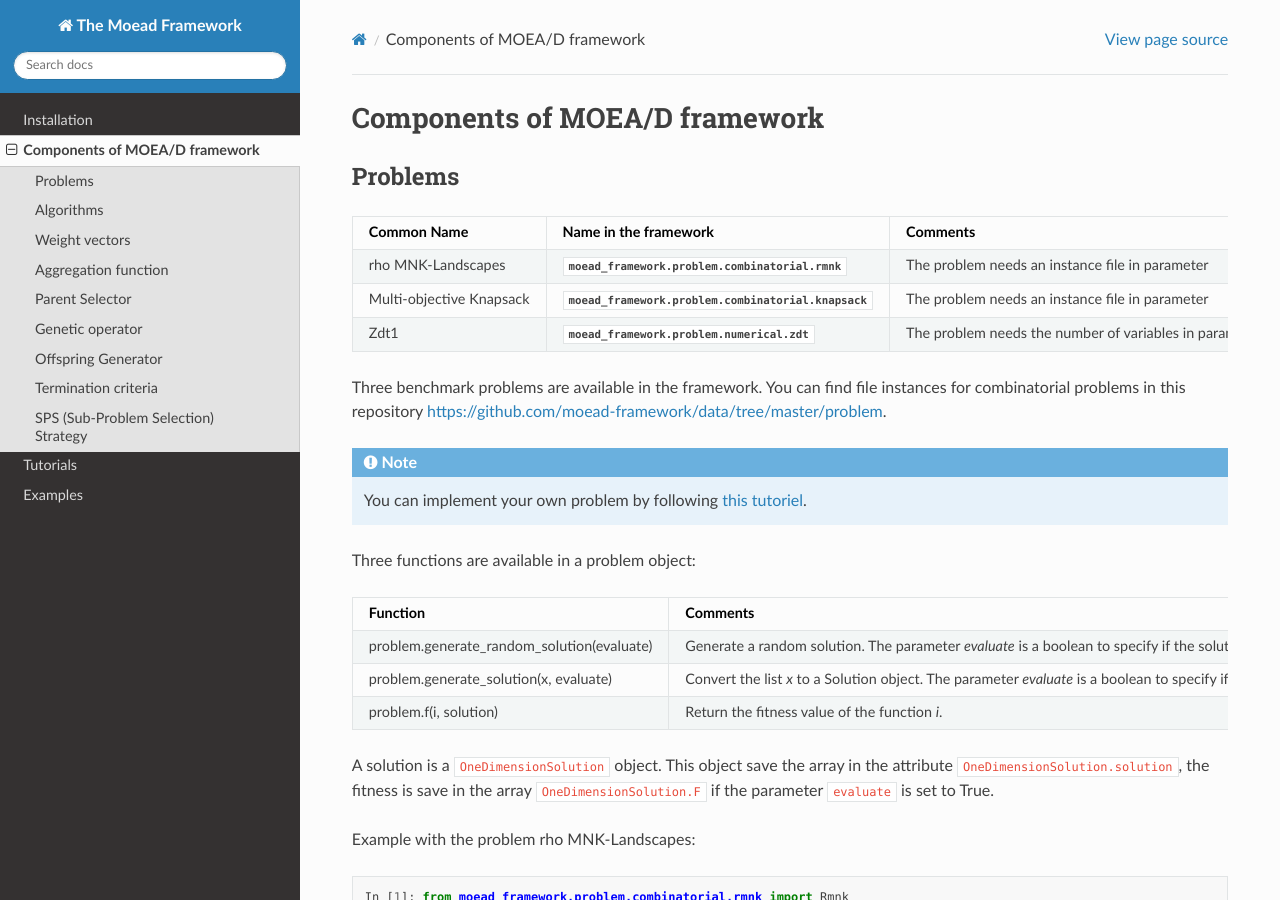
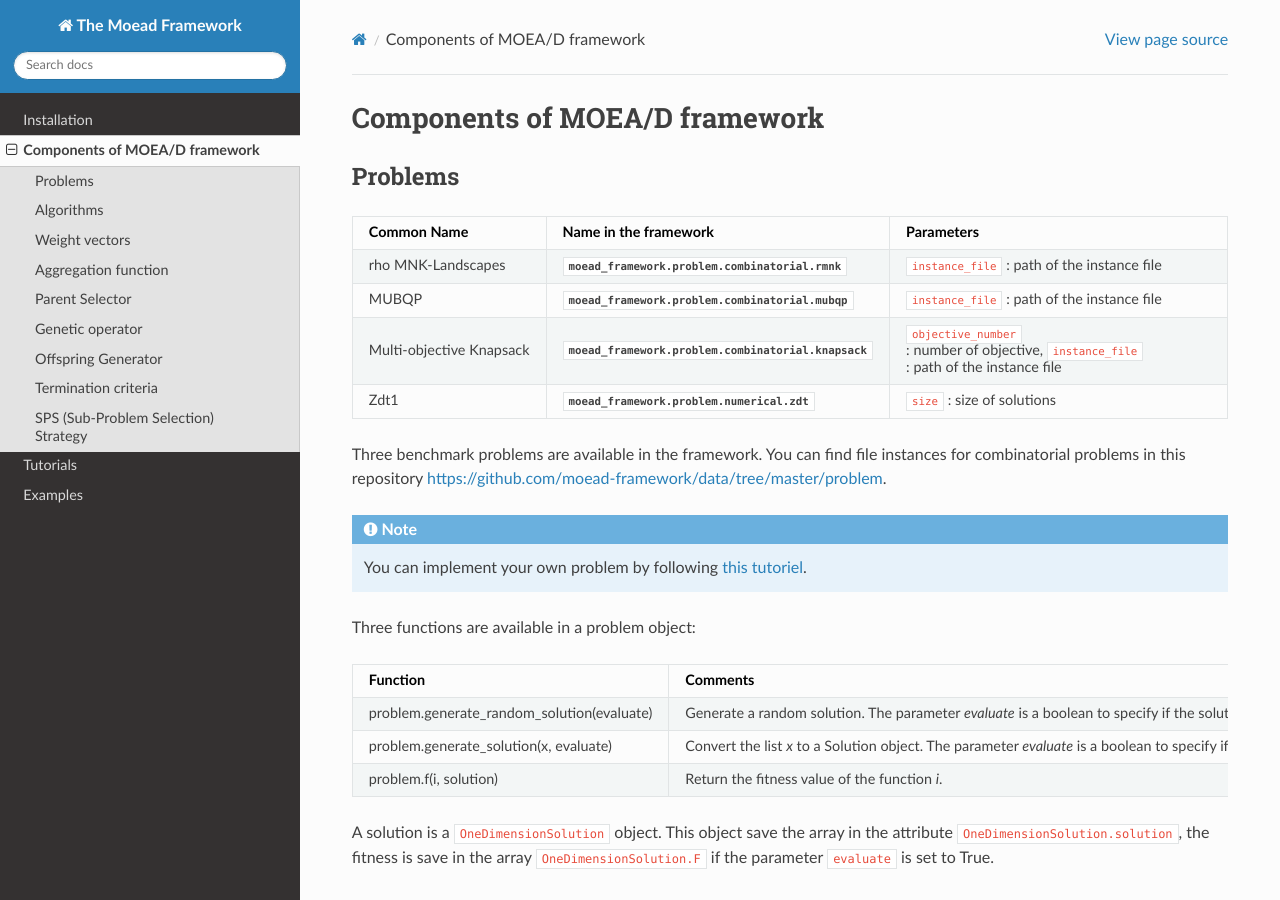
Before and after one commit to moead-framework/documentation, a Sphinx documentation site: the page built from docs/documentation.rst, in a window 1280 px wide and 900 px high. Built offline with Sphinx 7.4.7 and the Read the Docs theme 2.0.0, drawn with Linux system fonts in a browser that asks for light colours.

Commit message:
update doc

```diff
--- a/docs/documentation.rst
+++ b/docs/documentation.rst
@@ -7,11 +7,12 @@ Problems
 --------------------------------------
 
 ========================================= ======================================================= ===================================================================
-Common Name                               Name in the framework                                   Comments
+Common Name                               Name in the framework                                   Parameters
 ========================================= ======================================================= ===================================================================
-rho MNK-Landscapes                        :class:`moead_framework.problem.combinatorial.rmnk`     The problem needs an instance file in parameter
-Multi-objective Knapsack                  :class:`moead_framework.problem.combinatorial.knapsack` The problem needs an instance file in parameter
-Zdt1                                      :class:`moead_framework.problem.numerical.zdt`          The problem needs the number of variables in parameter
+rho MNK-Landscapes                        :class:`moead_framework.problem.combinatorial.rmnk`     :code:`instance_file` : path of the instance file
+MUBQP                                     :class:`moead_framework.problem.combinatorial.mubqp`    :code:`instance_file` : path of the instance file
+Multi-objective Knapsack                  :class:`moead_framework.problem.combinatorial.knapsack` :code:`objective_number` : number of objective, :code:`instance_file` : path of the instance file
+Zdt1                                      :class:`moead_framework.problem.numerical.zdt`          :code:`size` : size of solutions
 ========================================= ======================================================= ===================================================================
 
 Three benchmark problems are available in the framework. You can find file instances for combinatorial problems
```
Also changed, not shown: docs/html/_sources/documentation.rst.txt (+5 -4 lines), docs/html/documentation.html (+13 -9 lines), docs/html/searchindex.js.
